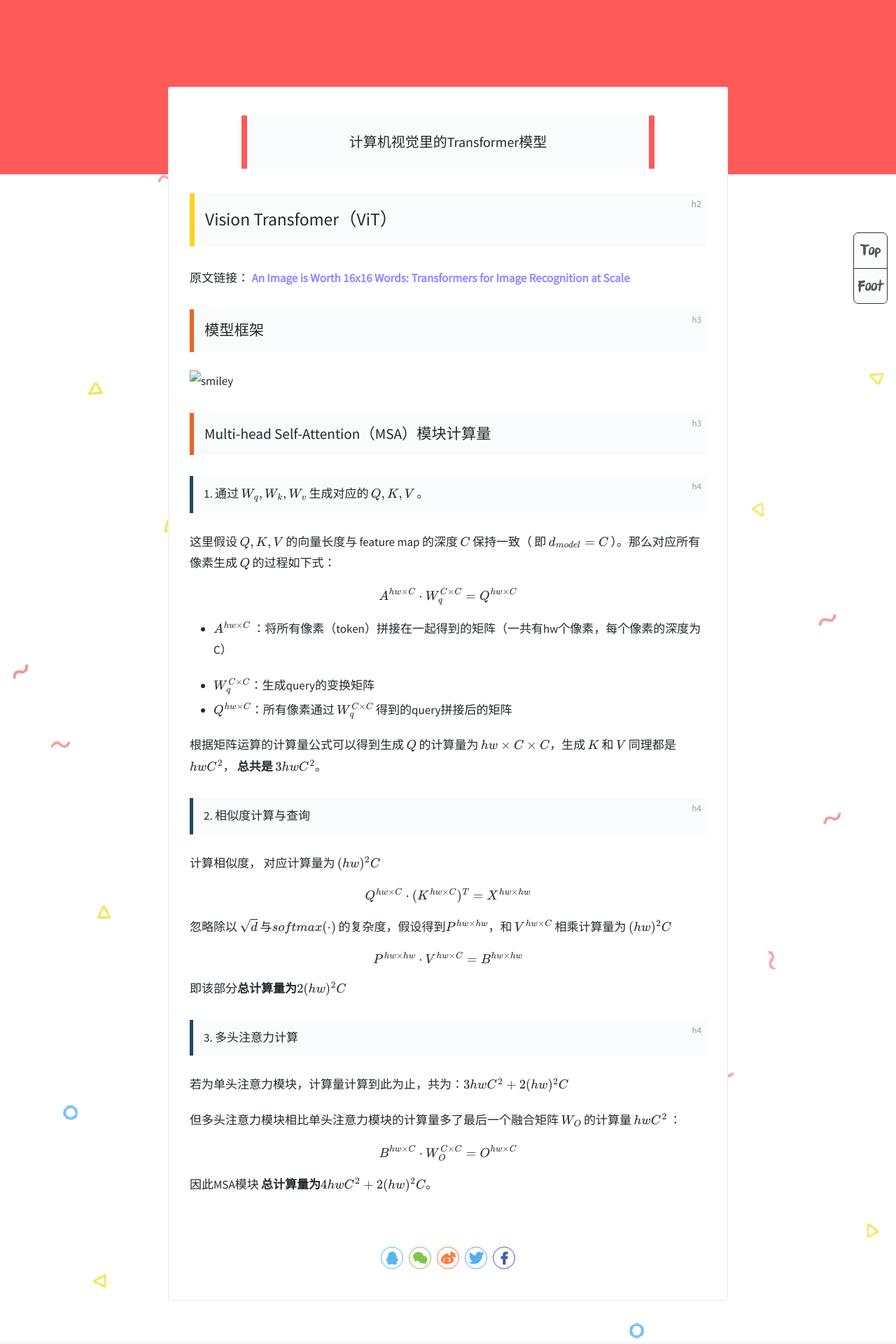
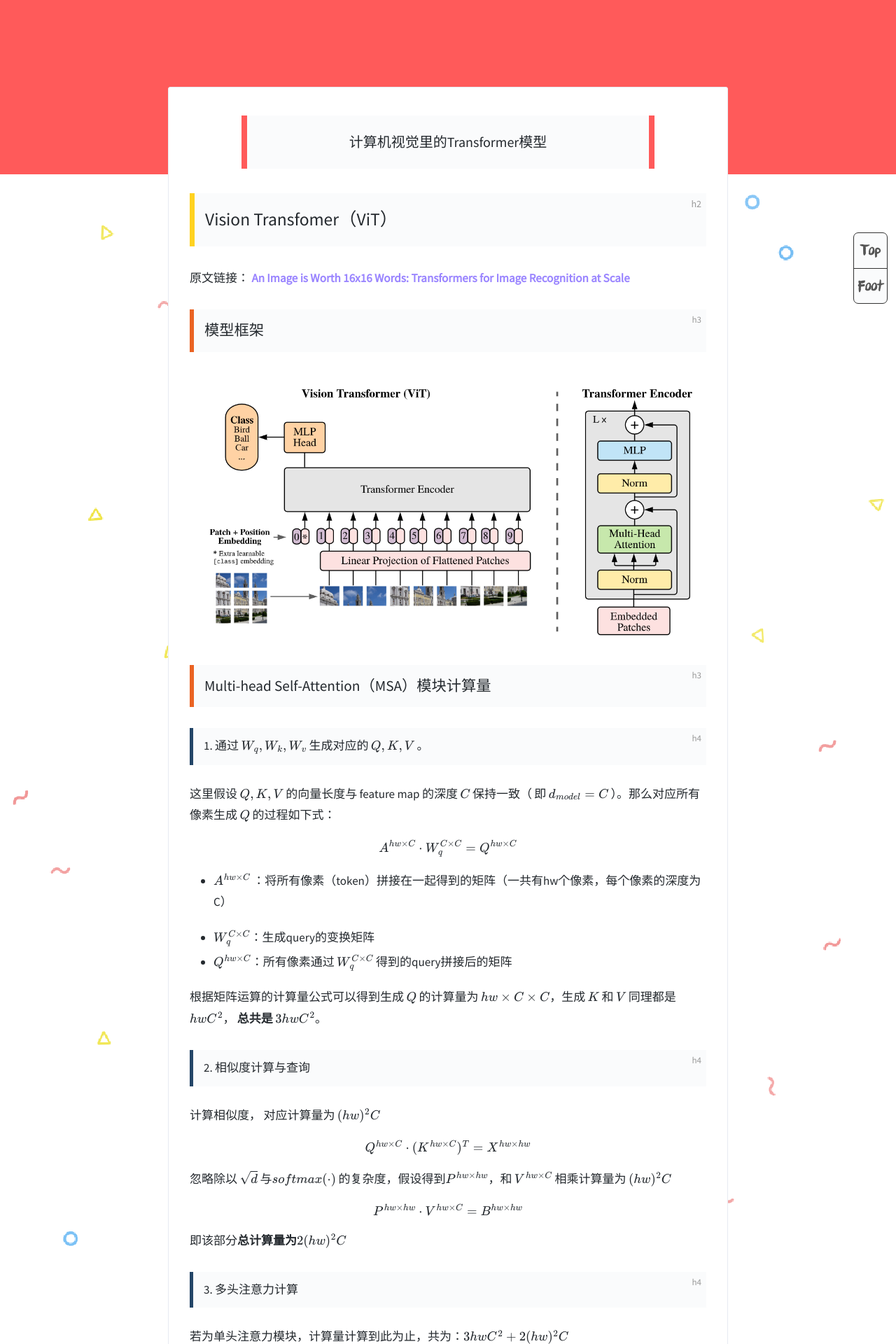
Before and after one commit to MatthewMaxy/MatthewMaxy.github.io, a Jekyll site: the page built from _posts/2024-04-10-VisionTransformer.md, in a window 1280 px wide. Shown: the part 376-2296 px from the top of the page at 70% size. Built offline with Jekyll 4.4.1, drawn with Linux system fonts in a browser that asks for light colours; formulas are drawn with MathJax 3; comment, search, counter and statistics services are not loaded.

Commit message:
update Blog

```diff
--- a/_posts/2024-04-10-VisionTransformer.md
+++ b/_posts/2024-04-10-VisionTransformer.md
@@ -25,7 +25,7 @@ subtitle: '计算机视觉里的Transformer模型'
 
 ### 模型框架
 
-![smiley](../assets/Blogs/2024-04-10/Vit.jpg)
+![smiley](/assets/Blogs/2024-04-10/Vit.jpg)
 
 ### Multi-head Self-Attention（MSA）模块计算量
 
```
